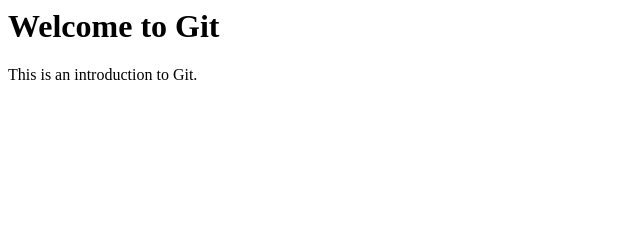
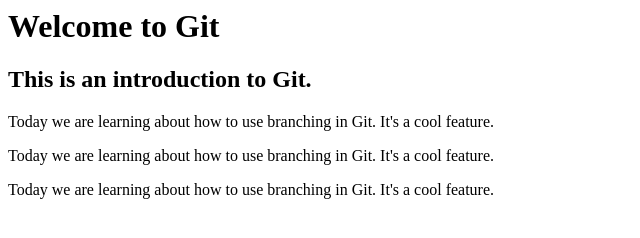
Before and after one commit to dylanerichards/introduction-to-git, a plain HTML site: page index.html in a window 1280 px wide. Shown: the whole page, without its empty margins (0-640 px from the left). Drawn offline with Linux system fonts and the light colour scheme.

Commit message:
Add description to Git page

```diff
--- a/index.html
+++ b/index.html
@@ -9,9 +9,14 @@
   <body>
     <h1>Welcome to Git</h1>
 
-    <p>
-    This is an introduction to Git.
-    </p>
+
+    <h2>
+      This is an introduction to Git.
+    </h2>
+
+    <p>Today we are learning about how to use branching in Git. It's a cool feature.</p>
+    <p>Today we are learning about how to use branching in Git. It's a cool feature.</p>
+    <p>Today we are learning about how to use branching in Git. It's a cool feature.</p>
   </body>
 
 </html>
```
